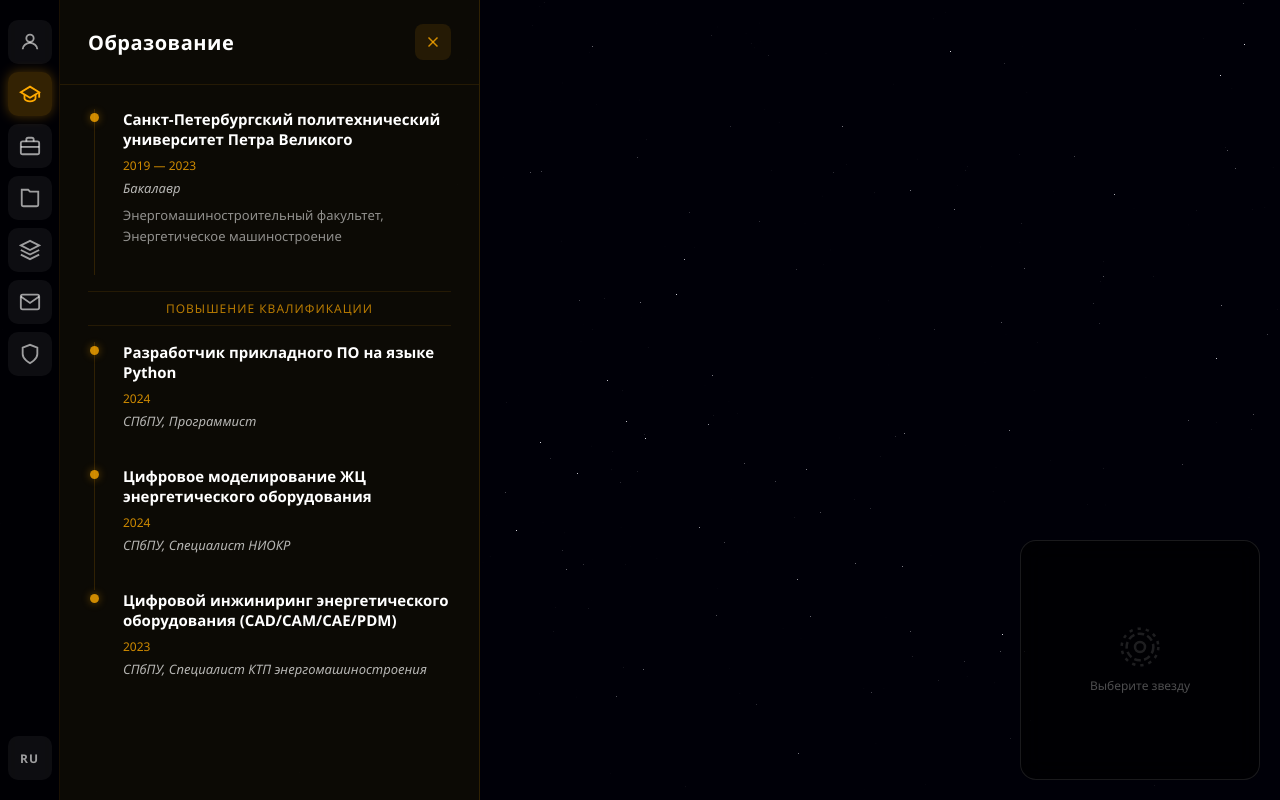
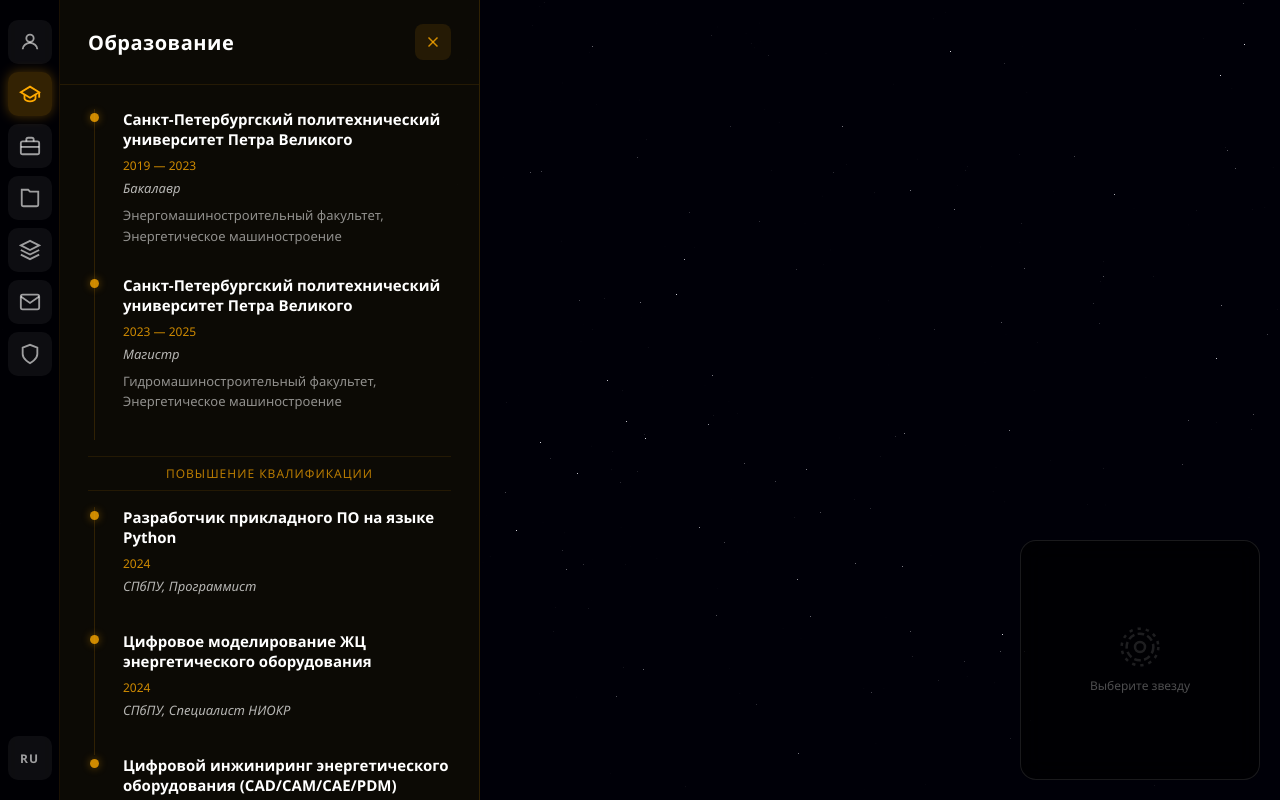
Before and after one commit to gorohovAv/cv, a React (Vite) app: page / in a window 1280 px wide. Both pictures are taken after a click on the button 29 px from the left and 94 px from the top of the page. Built offline with nearby package versions, Linux system fonts and the light colour scheme; no server answers.

Commit message:
мага

```diff
--- a/src/components/overlay/education.tsx
+++ b/src/components/overlay/education.tsx
@@ -15,6 +15,17 @@ export default function Education() {
           <p className="timeline-degree">{t('education.spbpu.degree')}</p>
           <p className="timeline-desc">{t('education.spbpu.faculty')}</p>
         </div>
+
+      </div>
+            <div className="timeline-item">
+        <div className="timeline-dot" />
+        <div className="timeline-content">
+          <h4>{t('education.spbpu.maga')}</h4>
+          <span className="timeline-year">{t('education.spbpu.maga.year')}</span>
+          <p className="timeline-degree">{t('education.spbpu.maga.degree')}</p>
+          <p className="timeline-desc">{t('education.spbpu.maga.faculty')}</p>
+        </div>
+
       </div>
 
       <div className="timeline-divider">
--- a/src/text.ts
+++ b/src/text.ts
@@ -43,6 +43,10 @@ export const texts: Record<string, TextItem | TextItem[]> = {
   'education.spbpu.degree': { ru: 'Бакалавр', en: 'Bachelor' },
   'education.spbpu.faculty': { ru: 'Энергомашиностроительный факультет, Энергетическое машиностроение', en: 'Faculty of Power Plant Engineering, Power Engineering' },
   'education.spbpu.year': { ru: '2019 — 2023', en: '2019 — 2023' },
+  'education.spbpu.maga':{ ru: 'Санкт-Петербургский политехнический университет Петра Великого', en: 'Peter the Great Saint Petersburg Polytechnic University' },
+  'education.spbpu.maga.degree':{ru: 'Магистр', en: 'Master'},
+  'education.spbpu.maga.faculty':{ru: 'Гидромашиностроительный факультет, Энергетическое машиностроение', en: 'Hydroengineering faculty, Power Engineering'},
+  'education.spbpu.maga.year':{ru: '2023 — 2025', en: '2023 — 2025'},
   'education.course.python': { ru: 'Разработчик прикладного ПО на языке Python', en: 'Applied Software Developer in Python' },
   'education.course.python.place': { ru: 'СПбПУ, Программист', en: 'SPbPU, Programmer' },
   'education.course.python.year': { ru: '2024', en: '2024' },
```
